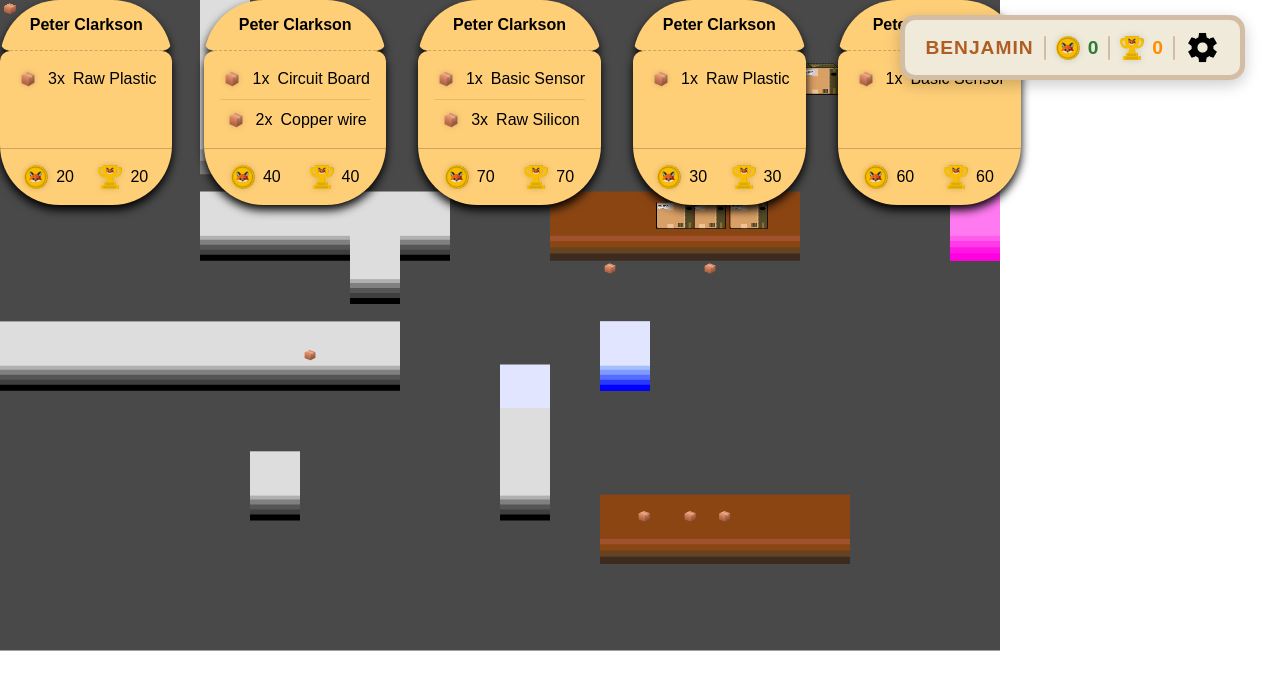
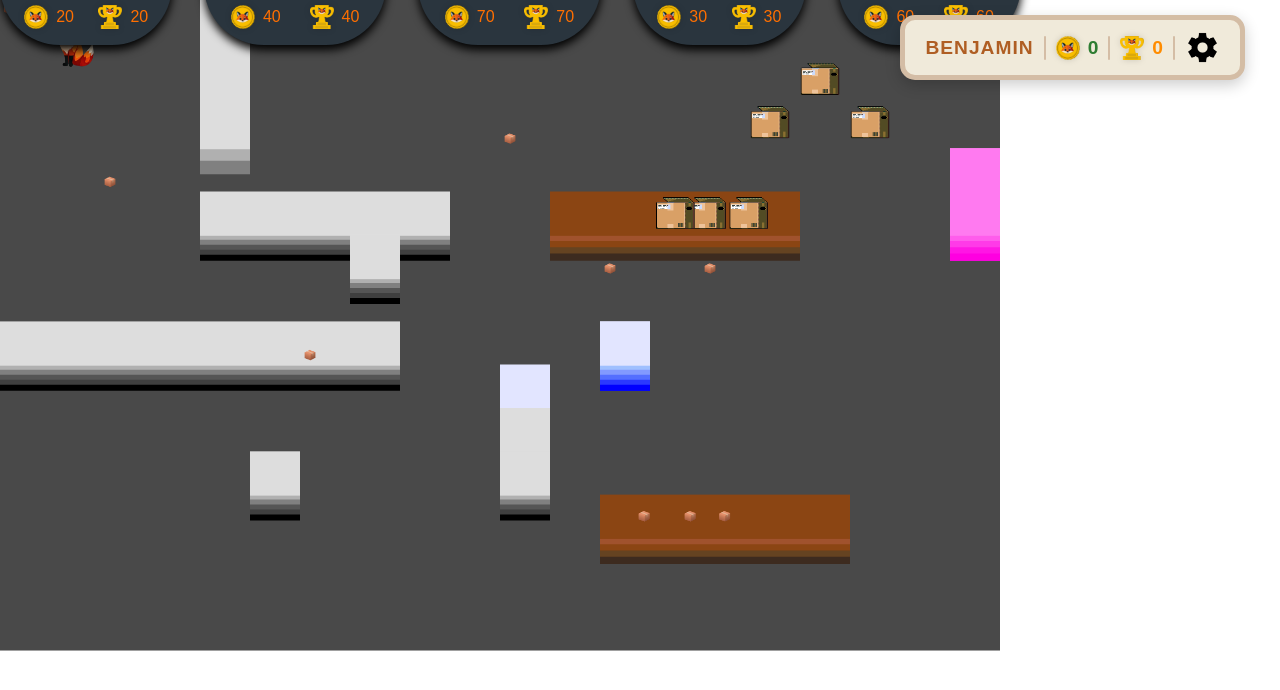
Before and after one commit to Ha-Khoa/ifm-factory-game, an Angular app in the folder Game/: page / in a window 1280 px wide. Shown: the top 690 px of the page. Built offline with nearby package versions, Linux system fonts and the light colour scheme; no server answers.

Commit message:
Weitere Design Verbesserungen

```diff
--- a/Game/src/app/components/order/order.component.css
+++ b/Game/src/app/components/order/order.component.css
@@ -1,6 +1,7 @@
 .orders {
   --primary: #ffcf78;
   --secondary: #ff6f00;
+  --tertiary: #2a353e;
   width: fit-content;
   display: flex;
   flex-direction: row;
@@ -69,7 +70,8 @@
 }
 
 .orders .order .rewards {
-  background: var(--primary);
+  background: var(--tertiary);
+  color: var(--secondary);
   padding: 16px;
   border-radius: 0;
   border-top: 1px solid rgba(0 0 0 / .2);
--- a/Game/src/app/components/order/order.component.ts
+++ b/Game/src/app/components/order/order.component.ts
@@ -12,7 +12,7 @@ import { Order } from '../../interfaces/order';
 })
 export class OrderComponent implements OnInit, OnDestroy {
   activeOrders: Order[] = [];
-  state = '';
+  state = 'hidden';
   private ordersSubscription!: Subscription;
 
   ngOnInit(): void {
@@ -30,14 +30,15 @@ export class OrderComponent implements OnInit, OnDestroy {
   @HostListener('window:keydown', ['$event'])
   onKeyDown(event: KeyboardEvent): void {
     if (event.key === 'o') {
-      if (this.state == '') {
-        this.state = 'hidden';
-        return;
-      }
-      else {
-        this.state = '';
-        return;
-      }
+      this.state = ''
     }
   }
+
+  @HostListener('window:keyup', ['$event'])
+  onKeyUp(event: KeyboardEvent): void {
+    if (event.key === 'o') {
+      this.state = 'hidden'
+    }
+  }
+
 }
```
